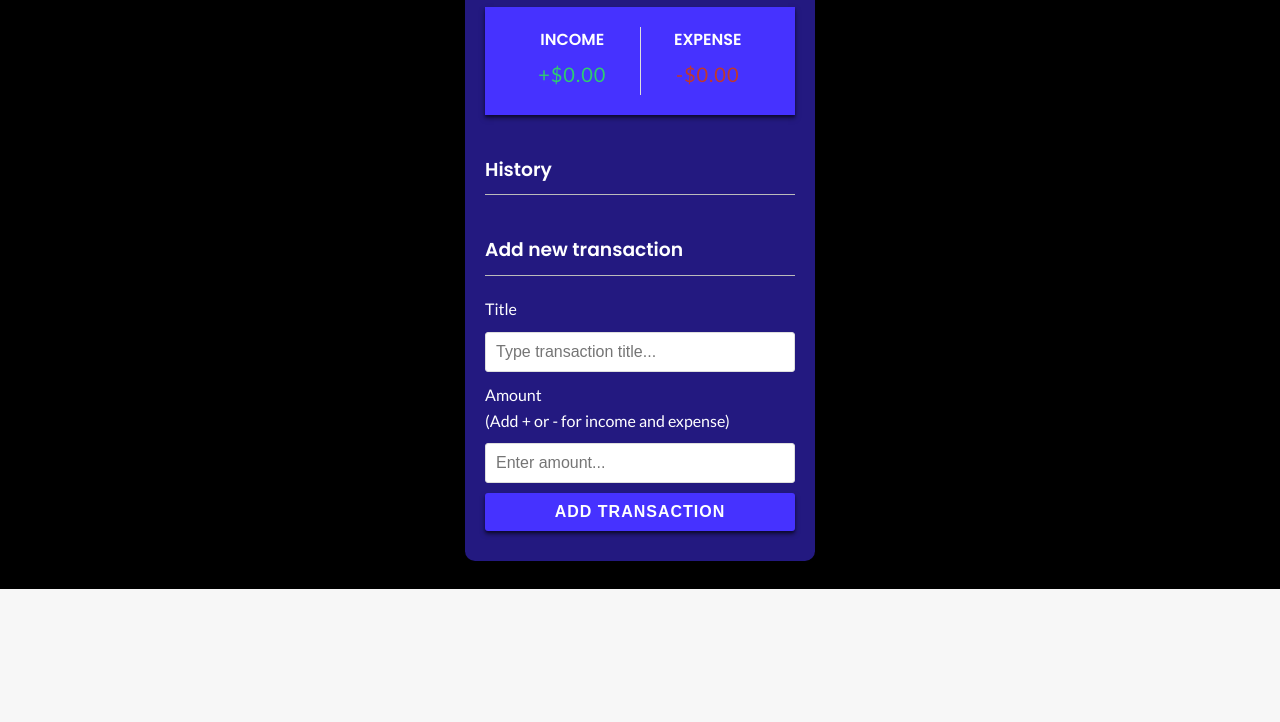
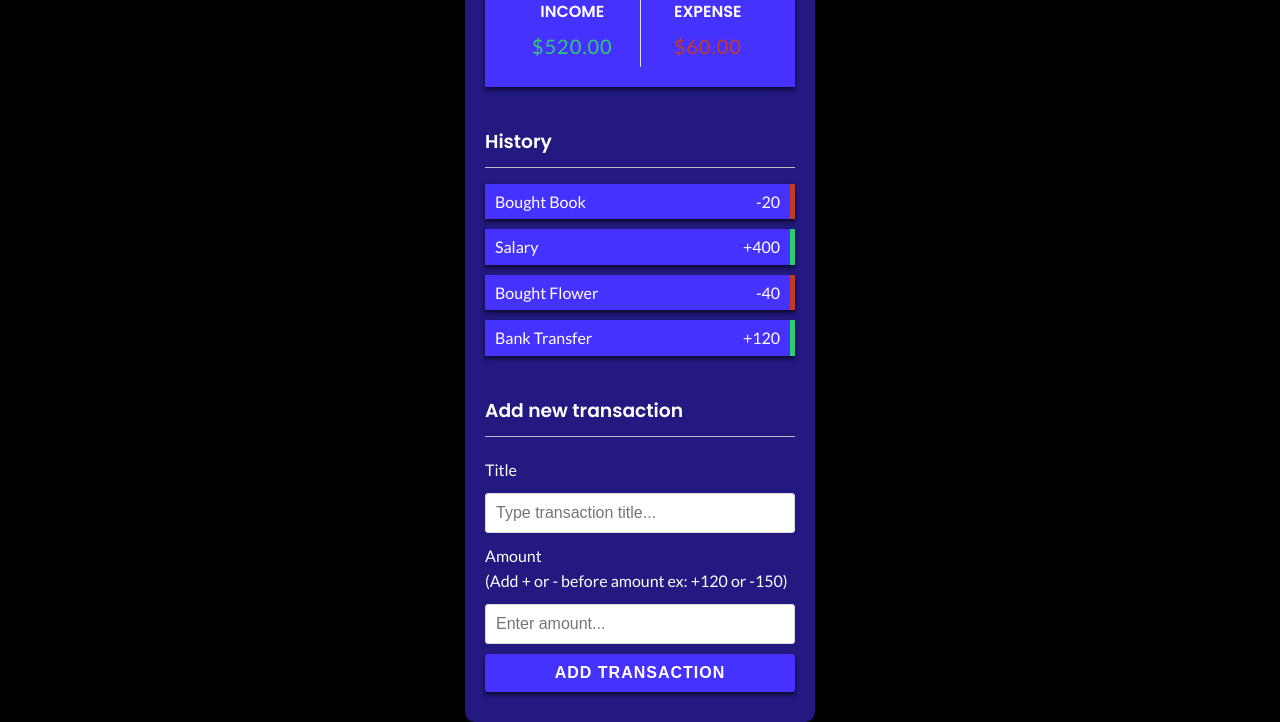
Before and after one commit to rayetun/daily-expense-tracker, a plain HTML site: page index.html in a window 1280 px wide. Shown: the part 211-933 px from the top of the page. Before the commit the page ends 800 px from the top, so only its background shows below. Drawn offline with Linux system fonts and the light colour scheme.

Commit message:
Second commit

```diff
--- a/assets/css/style.css
+++ b/assets/css/style.css
@@ -29,8 +29,8 @@ body{
 	flex-direction: column;
 	align-items: center;
 	justify-content: center;
-	height: 100vh;
 	color: #ffffff;
+	background-color: #000000;
 }
 .main-area{
 	background-color: #231980;
@@ -40,12 +40,10 @@ body{
 }
 
 body {
-	background-color: #000000;
 	display: flex;
 	flex-direction: column;
 	align-items: center;
 	justify-content: center;
-	min-height: 100vh;
 	margin: 0;
 	font-family: 'Lato', sans-serif;
 }
@@ -156,7 +154,7 @@ input[type='number'] {
 	display: flex;
 	justify-content: space-between;
 	position: relative;
-	padding: 10px;
+	padding: 5px 10px;
 	margin: 10px 0;
 }
 
--- a/assets/js/main.js
+++ b/assets/js/main.js
@@ -0,0 +1,99 @@
+const balance = document.getElementById('balance');
+const moneyPlus = document.getElementById('money-plus');
+const moneyMinus = document.getElementById('money-minus');
+const list = document.getElementById('list');
+const form = document.getElementById('form');
+const text = document.getElementById('text');
+const amount = document.getElementById('amount');
+
+const dummyTransactions = [
+    {id: 1, text: 'Bought Book', amount: -20},
+    {id: 2, text: 'Salary', amount: 400},
+    {id: 3, text: 'Bought Flower', amount: -40},
+    {id: 4, text: 'Bank Transfer', amount: 120},
+];
+
+let transactions = dummyTransactions;
+
+// Add transactions
+function addTransaction(e) {
+    e.preventDefault();
+
+    if(text.value.trim() === '' || amount.value.trim() === ''){
+      alert('Please add transaction name & amount');
+    } else{
+        const transaction = {
+            id: generateId(),
+            text: text.value,
+            amount: +amount.value,
+        };
+        transactions.push(transaction);
+
+        addTransactionDom(transaction);
+        updateBalance();
+
+        text.value = '';
+        amount.value = '';
+    }
+}
+//Generate Random id
+function generateId() {
+    return Math.floor(Math.random() * 100000000);
+}
+// Add transactions to DOM listening
+function addTransactionDom(transaction){
+    //get sign for the class name
+    const sign = transaction.amount < 0 ? '-' : '+';
+
+    const item = document.createElement('li');
+
+    //add class based on the amount
+    item.classList.add(transaction.amount < 0 ? 'minus' : 'plus');
+
+    item.innerHTML = `
+        ${transaction.text}<span>${sign}${Math.abs(transaction.amount)}</span><button class="delete-btn" onclick="removeTransaction(${transaction.id})">x</button>
+    `;
+
+    list.appendChild(item);
+}
+// Update the balance, income and expense
+function updateBalance(){
+    const amounts = transactions.map(transaction => transaction.amount);
+
+    const total = amounts
+    .reduce((acc, item) => (acc += item), 0)
+    .toFixed(2);
+
+    const income = amounts
+    .filter(item => item > 0)
+    .reduce((acc, item) => (acc += item), 0)
+    .toFixed(2);
+
+    const expense = (amounts
+    .filter(item => item < 0)
+    .reduce((acc, item) => (acc += item), 0) * -1).toFixed(2);
+
+    balance.innerHTML = `$${total}`;
+    moneyPlus.innerHTML = `$${income}`;
+    moneyMinus.innerHTML = `$${expense}`;
+}
+
+//Remove Transaction by ID
+function removeTransaction(id) {
+    transactions = transactions.filter(transaction => transaction.id !== id);
+
+    init();
+}
+
+
+//Init app
+function init() {
+    list.innerHTML = '';
+
+    transactions.forEach(addTransactionDom);
+    updateBalance();
+}
+
+init();
+
+form.addEventListener('submit', addTransaction);
--- a/index.html
+++ b/index.html
@@ -24,7 +24,7 @@
 <body>
 	<!-- Start of Hero Area -->
 	<h2>Daily Expense Tracker</h2>
-    <div class="main-area container">
+	<div class="main-area">
 		<h4>Your Balance</h4>
 		<h1 id="balance">$0.00</h1>
 
@@ -48,14 +48,13 @@
 
 	  <h3>Add new transaction</h3>
 	  <form id="form">
-			<div class="form-control">
+		  <div class="form-details">
 		  <label for="text">Title</label>
 		  <input type="text" id="text" placeholder="Type transaction title..." />
 		  </div>
-			<div class="form-control">
+		  <div class="form-details">
 		  <label for="amount">Amount <br />
-				(Add + or - for income and expense)</label
-			>
+			  (Add + or - before amount ex: +120 or -150)</label>
 		  <input type="number" id="amount" placeholder="Enter amount..." />
 		  </div>
 		  <button class="btn">Add transaction</button>
```
Lines whose indentation alone changed are shown as unchanged.
